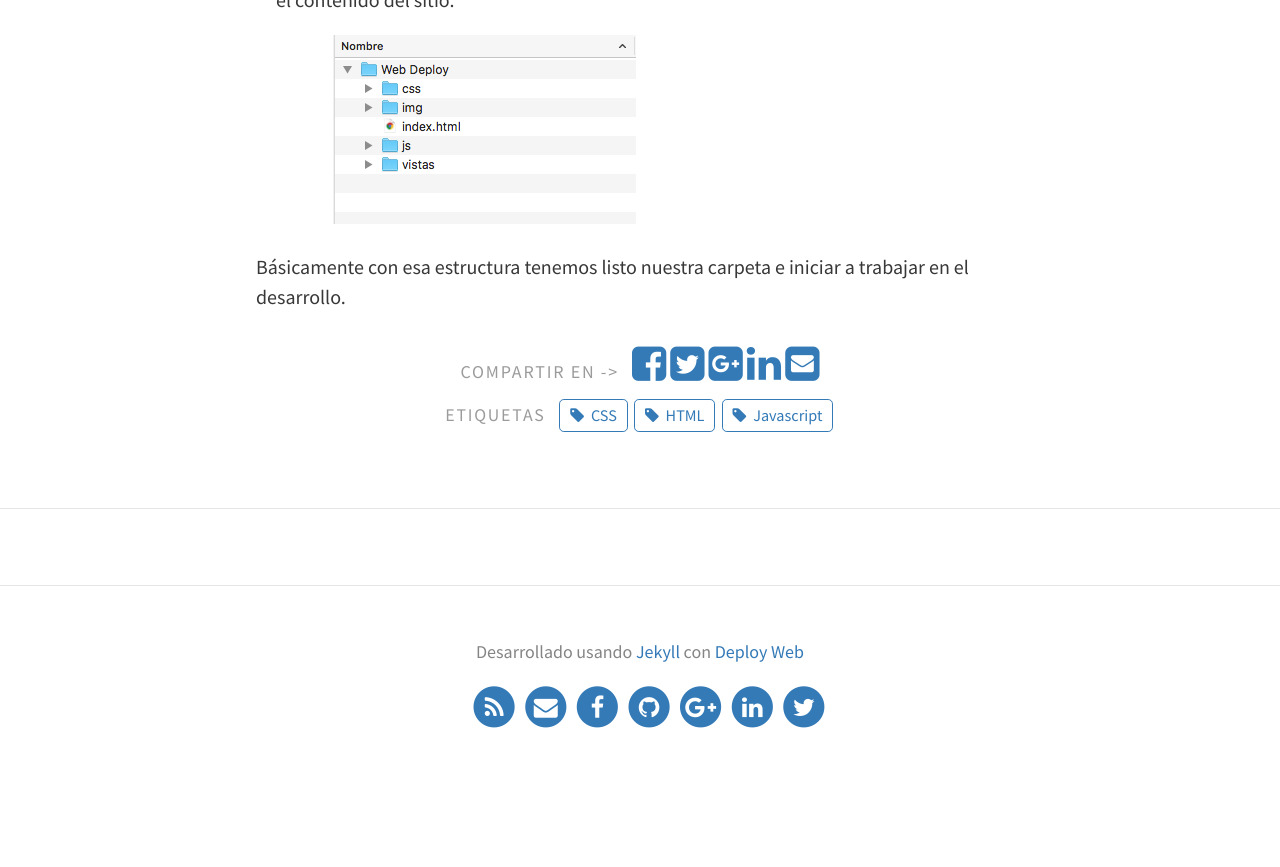
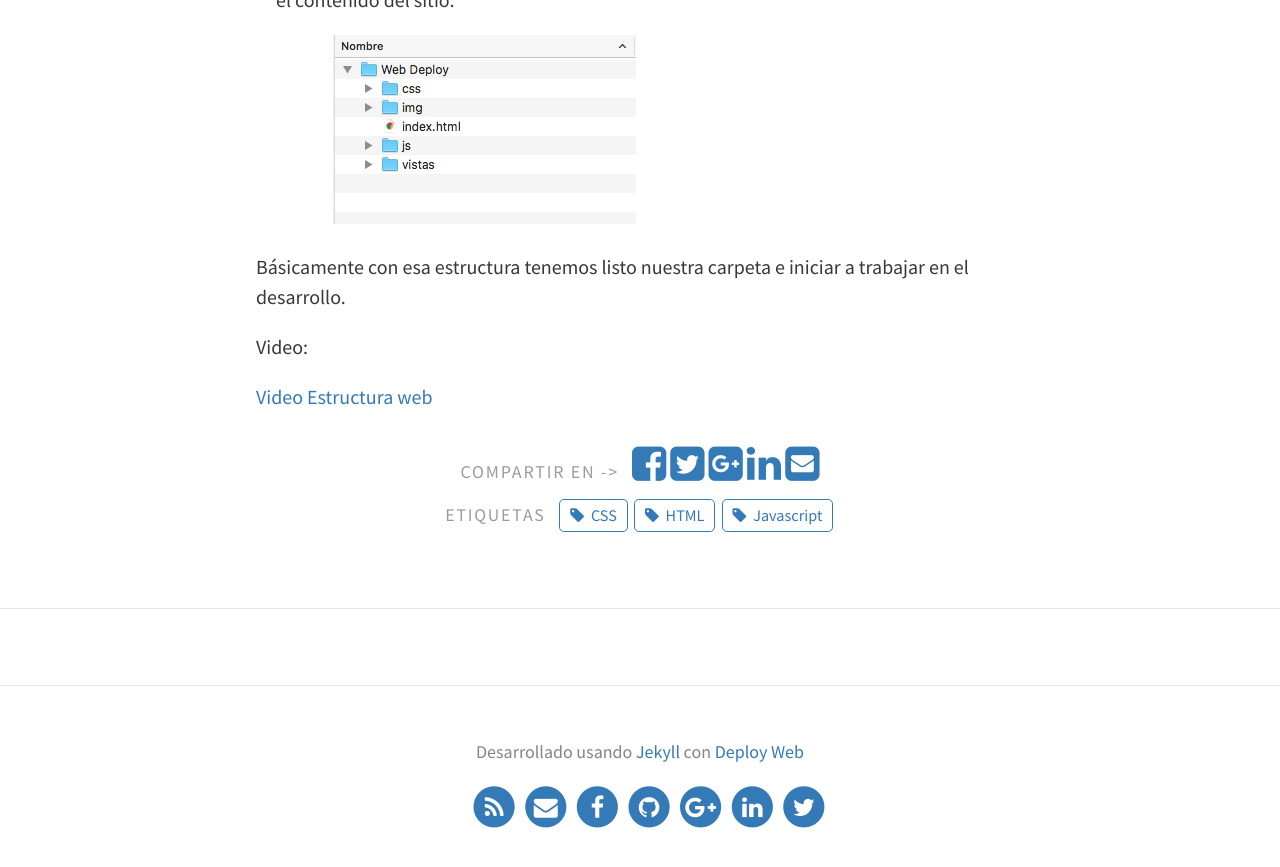
Before and after one commit to webdeploy/deployweb.github.io, a Jekyll site: the page built from _posts/2018-06-05-proyecto-web.md, in a window 1280 px wide and 900 px high, scrolled down 904 px. Shown: the top 867 px of the window. Built offline with Jekyll 4.4.1, drawn with Linux system fonts in a browser that asks for light colours; before the commit the page ends 1704 px from its top, so only the background shows below that.

Commit message:
Agregando posts

```diff
--- a/_posts/2018-06-05-proyecto-web.md
+++ b/_posts/2018-06-05-proyecto-web.md
@@ -25,3 +25,7 @@ Iniciemos: Supongamos que vamos a realizar un sitio web para darnos a conocer po
 ![Estructura básica web]({{ site.baseurl }}/assets/img/posts/estructura.png)
 
 Básicamente con esa estructura tenemos listo nuestra carpeta e iniciar a trabajar en el desarrollo.
+
+Video:
+
+[Video Estructura web](https://www.youtube.com/watch?v=BdVLsYA8bdk)
```
